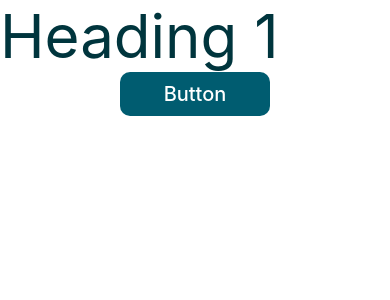
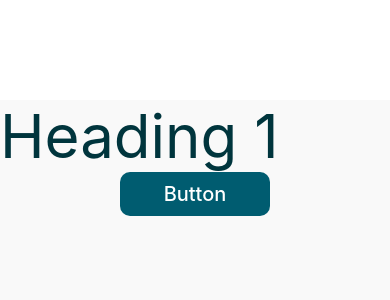
Before and after one commit to Opiskeluprojektit/KBV-project, a React Native app: screen / in a window 390 px wide. Shown: the top 300 px of the page. Built offline with nearby package versions, Linux system fonts and the light colour scheme.

Commit message:
stylesheet to container

```diff
--- a/App.js
+++ b/App.js
@@ -1,12 +1,12 @@
 import { Platform, Text, View, Pressable } from "react-native";
 import { style } from "./styles/styles.js";
-import SplashScreen from "./components/SplashScreen.jsx";
+import SplashScreen from "./components/SplashScreen";
 import Home from "./components/Home.jsx";
 import Points from "./components/Points.jsx";
 
 export default function App() {
   return (
-    <View style={style.StyleSheet}>
+    <View style={style.container}>
       {/* <Points /> */}
       <View>
         {/* <SplashScreen/> */}
--- a/styles/styles.js
+++ b/styles/styles.js
@@ -38,7 +38,7 @@ export const style = StyleSheet.create({
 
     button: {
         backgroundColor: '#005C70',
-        //color: Colors.secondary, ei toimi
+        //color: Colors.secondary,
         width: 150,
         borderRadius: 10,
         alignItems: 'center',
```
